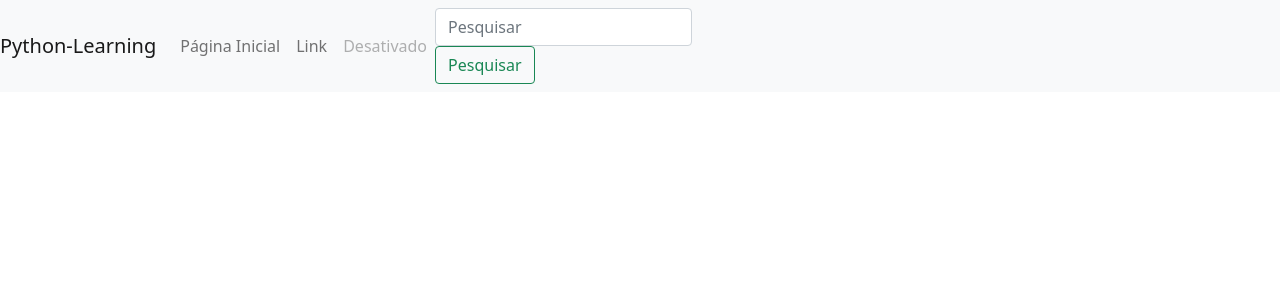
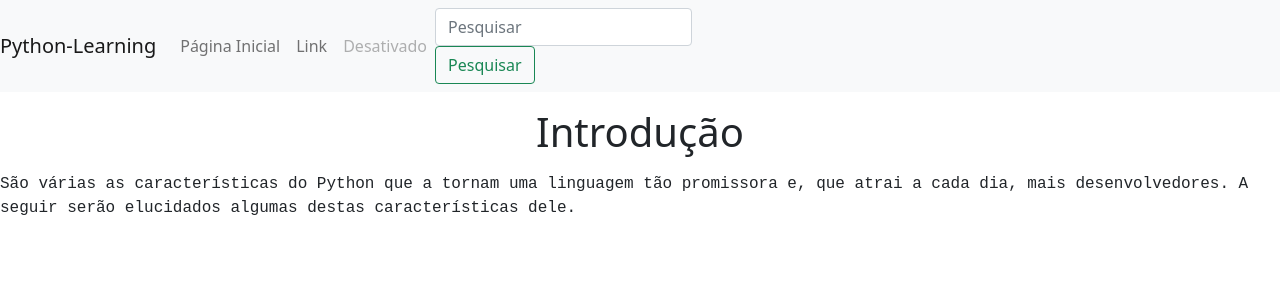
Before and after one commit to D4RK-H3R0BR1N3-26102019/python-learning, a Next.js app: page / in a window 1280 px wide. Shown: the top 300 px of the page. Built offline with nearby package versions, Linux system fonts and the light colour scheme.

Commit message:
Text Test

```diff
--- a/pages/index.js
+++ b/pages/index.js
@@ -37,6 +37,9 @@ function Home() {
             </form>
           </div>
         </nav>
+
+        <h1 className="mt-3 mb-3" style={{display: 'flex', justifyContent: 'center'}}>Introdução</h1>
+        <p className="text-justify ml-3 mr-3" style={{fontFamily: 'monospace'}}>São várias as características do Python que a tornam uma linguagem tão promissora e, que atrai a cada dia, mais desenvolvedores. A seguir serão elucidados algumas destas características dele.</p>
       </main>
     </div>
   )
```
